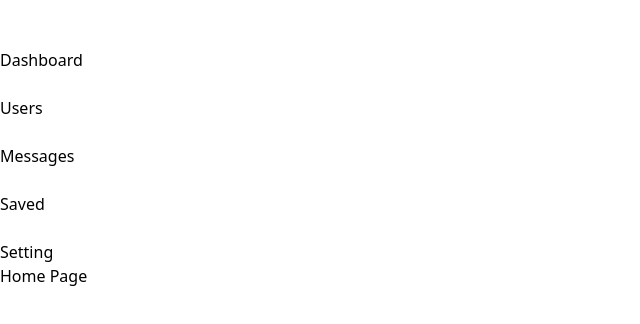
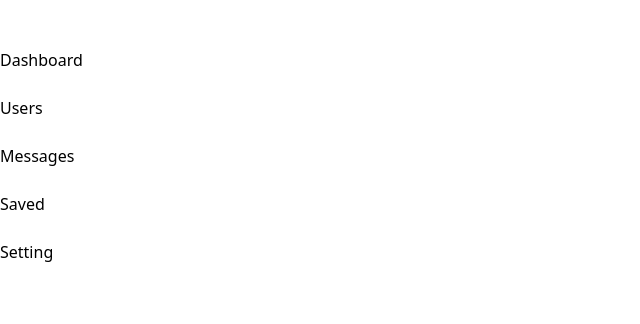
Before and after one commit to BackendExpert/tailwind-dashboard, a React (Vite) app: page /Dashboard in a window 1280 px wide. Shown: the top 324 px of the page, without its empty margins (0-640 px from the left). Built offline with nearby package versions, Linux system fonts and the light colour scheme; some icons are missing.

Commit message:
Update
Co-Authored-By: JehanKandy  <jehankandy@gmail.com>

```diff
--- a/src/Dashboard/Dashboard.tsx
+++ b/src/Dashboard/Dashboard.tsx
@@ -15,7 +15,7 @@ const Dashboard = () => {
     const [menuopen, OpenMenu] = useState(true);
 
   return (
-    <div className="flex gap-6">
+    <div className="flex">
         <div className={`bg-gray-800 min-h-screen ${menuopen? 'w-72' : 'w-16'} duration-500 text-white px-4`}>
             <div className="py-3 flex justify-end md:visible invisible" onClick={() => OpenMenu(!menuopen)}>
                 <IonIcon name="menu" size="large"></IonIcon>
@@ -31,10 +31,6 @@ const Dashboard = () => {
                 ))
             }
 
-
-        </div>
-        <div className="p-7 text-2xl font-semibold flex-1 h-screen">
-            <h1>Home Page</h1>
         </div>
     </div>
   )
```
